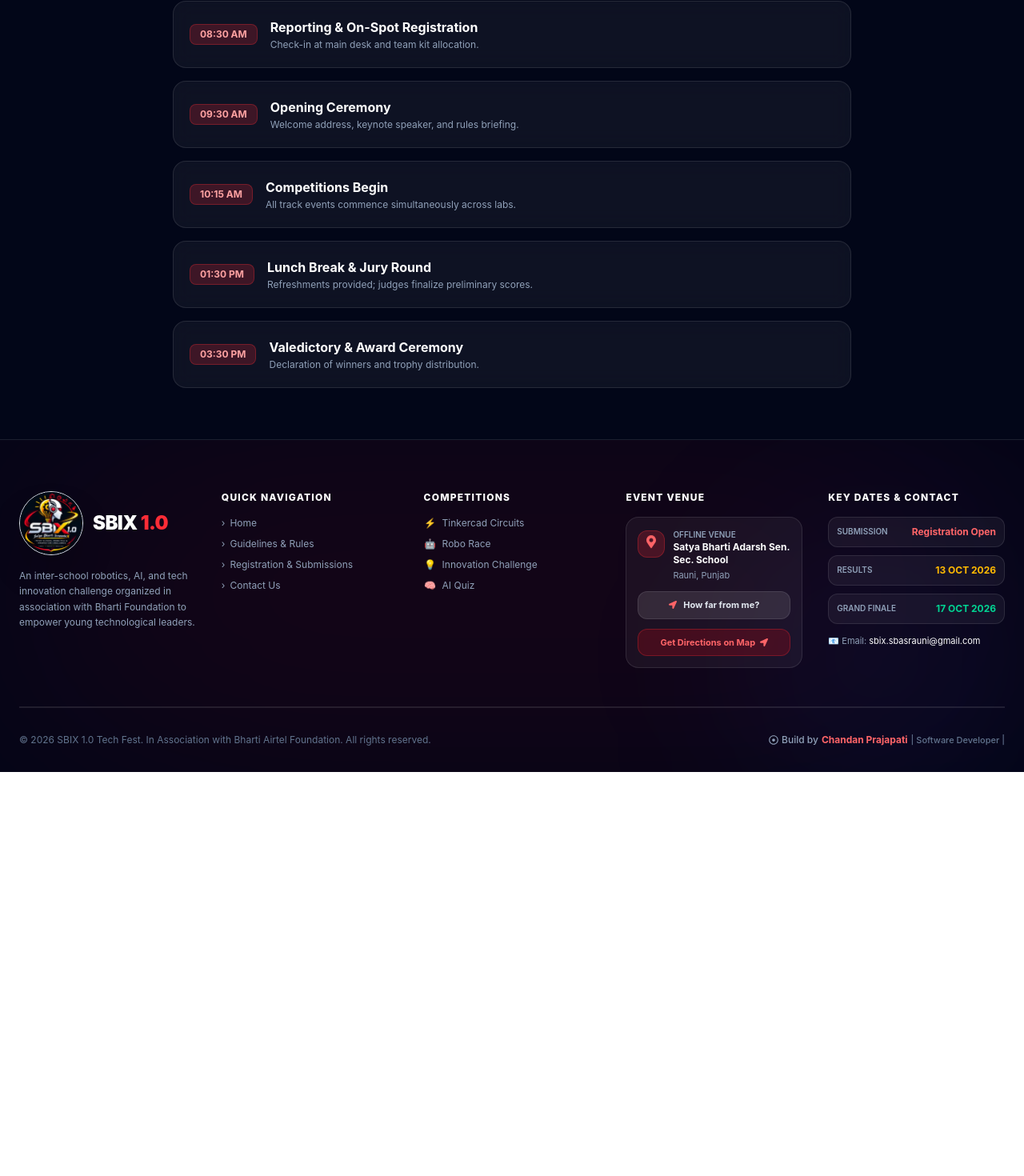
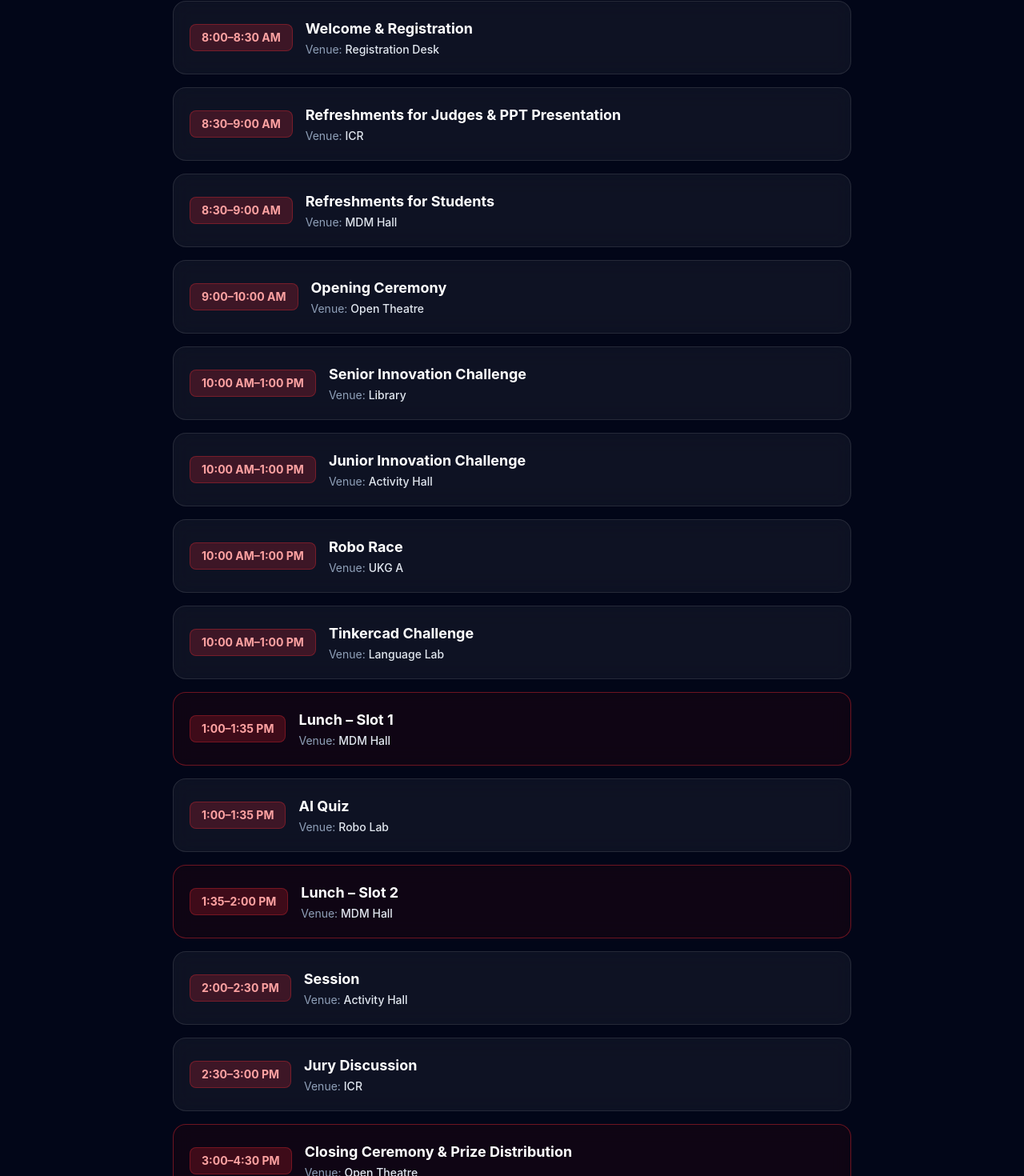
Before and after one commit to Cdansoftware/sbix, a React (Vite) app: page /home in a window 1280 px wide. Shown: the part 4714-6184 px from the top of the page at 80% size. Before the commit the page ends 5679 px from the top, so only its background shows below. Built offline with nearby package versions, Linux system fonts and the light colour scheme.

Commit message:
added_chief_gest_page

```diff
--- a/src/pages/Jury.jsx
+++ b/src/pages/Jury.jsx
@@ -3,6 +3,7 @@ import Akshita from "../assets/Akshita.jpeg";
 import Sanchit from "../assets/Sanchit.jpeg";
 import Hard from "../assets/Harsh.jpeg";
 import Vrun from "../assets/Vrun.png";
+import Depak from "../assets/Depak.jpeg";
 import { FaGavel } from "react-icons/fa";
 
 const juryMembers = [
@@ -70,12 +71,110 @@ const juryData = [
 ];
 
 const JuryCards = () => {
+  const ChiefGuestsData = [
+    {
+      name: "Deepak Garg",
+      title: "Chief Guest",
+      designation: "CEO of Innow8",
+      organization: "Innow8",
+      image: Depak, // Replace with actual image URL
+      bio: "Leading pioneer in emerging technologies, AI research, and fostering grassroots student innovation across national platforms.",
+    },
+    {
+      name: "Varun Batra",
+      title: "Chief Guest",
+      designation: "Manager of Makerspace At Plaksha University",
+      organization: "Global Robotics & Automation Ltd.",
+      image: Vrun, // Replace with actual image URL
+      bio: "Accomplished technologist and mentor dedicated to mentoring young minds in robotics, embedded systems, and automated design.",
+    },
+  ];
+
   return (
-    <section className="bg-slate-50 px-4 py-16 mb-5 overflow-hidden">
-      <div className="mx-auto w-full max-w-6xl">
+    <section className="bg-none px-4 mb-5 overflow-hidden">
+      <div className="mx-auto w-full">
+        <section className="relative min-h-screen overflow-hidden bg-gradient-to-br from-slate-950 via-neutral-900 to-slate-950 text-white flex flex-col justify-center items-center px-4 py-12 sm:p-10 mb-4 rounded-2xl">
+          {/* Background decorative glows */}
+          <div className="pointer-events-none absolute -top-32 -left-32 w-96 h-96 rounded-full bg-red-600/20 blur-3xl" />
+          <div className="pointer-events-none absolute -bottom-32 -right-32 w-96 h-96 rounded-full bg-red-500/20 blur-3xl" />
+          <div className="pointer-events-none absolute inset-0 opacity-[0.04] [background-image:radial-gradient(#fff_1px,transparent_1px)] [background-size:24px_24px]" />
+
+          <div className="relative w-full max-w-6xl mx-auto">
+            {/* Header Section */}
+            <div className="text-center mb-14 sm:mb-20">
+              <h1 className="text-3xl sm:text-6xl font-black tracking-wide mb-3 bg-gradient-to-r from-white via-slate-200 to-slate-400 bg-clip-text text-transparent">
+                SBIX 1.0{" "}
+                <span className="bg-gradient-to-r from-red-500 to-rose-400 bg-clip-text text-transparent">
+                  InnovateX
+                </span>
+              </h1>
+
+              <div className="flex items-center justify-center gap-3 mb-6">
+                <span className="h-px w-10 sm:w-20 bg-gradient-to-r from-transparent to-red-500" />
+                <p className="text-red-400 font-semibold tracking-[0.3em] uppercase text-xs sm:text-sm">
+                  Satya Bharti InnovateX
+                </p>
+                <span className="h-px w-10 sm:w-20 bg-gradient-to-l from-transparent to-red-500" />
+              </div>
+
+              <div className="relative inline-block overflow-hidden bg-gradient-to-r from-red-600 to-rose-500 text-white font-bold text-xs sm:text-sm px-7 py-2 rounded-full uppercase tracking-widest shadow-lg shadow-red-900/40 ring-1 ring-white/20">
+                <span className="relative z-10">
+                  Distinguished Chief Guests
+                </span>
+                <span className="absolute inset-0 -translate-x-full animate-[shimmer_2.5s_infinite] bg-gradient-to-r from-transparent via-white/30 to-transparent" />
+              </div>
+            </div>
+
+            {/* Guests Grid */}
+            <div className="flex flex-col md:flex-row justify-center items-center gap-10 md:gap-16">
+              {ChiefGuestsData.map((guest, idx) => (
+                <div
+                  key={idx}
+                  data-aos="fade-up"
+                  data-aos-delay={idx * 200}
+                  className="group relative w-full max-w-xs flex flex-col items-center text-center rounded-3xl border border-white/10 bg-white/5 backdrop-blur-md px-6 pt-8 pb-7 shadow-2xl transition-all duration-500 hover:-translate-y-2 hover:border-red-500/50 hover:bg-white/10"
+                >
+                  {/* Glow behind image */}
+                  <div className="absolute top-6 left-1/2 -translate-x-1/2 w-52 h-52 rounded-3xl bg-red-600/30 blur-2xl opacity-0 group-hover:opacity-100 transition-opacity duration-500" />
+
+                  {/* Image with gradient ring */}
+                  <div className="relative mb-6 p-[3px] rounded-3xl bg-gradient-to-br from-red-500 via-rose-400 to-red-700 shadow-xl shadow-red-950/60">
+                    <div className="w-44 h-44 sm:w-52 sm:h-52 rounded-[1.4rem] overflow-hidden bg-neutral-900">
+                      <img
+                        src={guest.image}
+                        alt={guest.name}
+                        loading="lazy"
+                        className="w-full h-full object-cover transition-transform duration-700 group-hover:scale-110"
+                      />
+                    </div>
+                  </div>
+
+                  {/* Details */}
+                  <h3 className="relative text-xl sm:text-2xl font-bold text-white tracking-tight mb-2 transition-colors group-hover:text-red-100">
+                    {guest.name}
+                  </h3>
+                  <span className="relative block h-0.5 w-10 bg-red-500 rounded-full mb-3 transition-all duration-500 group-hover:w-20" />
+                  <p className="relative text-red-400 font-medium text-sm sm:text-base tracking-wider uppercase">
+                    {guest.designation}
+                  </p>
+                </div>
+              ))}
+            </div>
+
+            {/* Footer Note */}
+            <div className="text-center text-slate-400 text-xs sm:text-sm mt-14 pt-6 border-t border-white/10">
+              We are honored to welcome our esteemed guests to{" "}
+              <span className="text-red-400 font-medium">
+                SBIX 1.0 — Satya Bharti InnovateX
+              </span>
+              .
+            </div>
+          </div>
+        </section>
+
         {/* Section Header */}
         <div data-aos="fade-down" data-aos-duration="800">
-          <h2 className="mb-2 text-center text-3xl font-bold text-slate-800">
+          <h2 className="mb-2 text-center text-3xl font-bold text-red-600">
             Our Jury Members
           </h2>
           <p className="mb-12 text-center text-slate-500">
@@ -129,7 +228,7 @@ const JuryCards = () => {
             <span className="text-xs font-bold uppercase tracking-widest text-red-600 bg-red-500/10 px-3 py-1 rounded-full border border-red-500/20">
               Evaluation Panel
             </span>
-            <h2 className="text-2xl font-black text-slate-900 mt-2">
+            <h2 className="text-2xl font-black text-slate-600 mt-2">
               Official Jury Tracks & Members
             </h2>
           </div>
--- a/src/pages/Overview.jsx
+++ b/src/pages/Overview.jsx
@@ -2,10 +2,14 @@ import { useEffect } from "react";
 import { useNavigate } from "react-router-dom";
 import AOS from "aos";
 import "aos/dist/aos.css";
-import { stats, Allcompetitions, flipAnimations, EventSchedule } from "./siteData";
+import {
+  stats,
+  Allcompetitions,
+  flipAnimations,
+  EventSchedule,
+} from "./siteData";
 
 const EventOverview = () => {
-
   const navigate = useNavigate();
 
   useEffect(() => {
@@ -191,26 +195,42 @@ const EventOverview = () => {
         </div>
 
         <div className="space-y-4">
+          {/* Schedule Cards */}
           {EventSchedule?.map((item, idx) => (
             <div
               key={idx}
               data-aos="fade-up"
-              data-aos-delay={idx * 100}
-              className="p-5 rounded-2xl bg-white/5 border border-white/10 backdrop-blur-md flex flex-col sm:flex-row sm:items-center justify-between gap-4 hover:border-red-500/40 transition-colors"
+              data-aos-delay={idx * 50}
+              className={`p-5 rounded-2xl backdrop-blur-md flex flex-col sm:flex-row sm:items-center justify-between gap-4 transition-colors border ${
+                item.type === "highlight"
+                  ? "bg-red-950/20 border-red-500/40 hover:border-red-500/70"
+                  : "bg-white/5 border-white/10 hover:border-red-500/40"
+              }`}
             >
-              <div className="flex items-center gap-4">
-                <span className="px-3 py-1 bg-red-500/20 text-red-300 text-xs font-bold rounded-lg border border-red-500/30 shrink-0">
-                  {item.time}
+              <div className="flex items-start sm:items-center gap-4">
+                <span className="px-3.5 py-1.5 bg-red-500/20 text-red-300 text-xs sm:text-sm font-bold rounded-lg border border-red-500/30 shrink-0">
+                  {item.timing}
                 </span>
                 <div>
-                  <h4 className="font-bold text-white text-base">
-                    {item.event}
+                  <h4 className="font-bold text-white text-base sm:text-lg">
+                    {item.activity}
                   </h4>
-                  <p className="text-slate-400 text-xs mt-0.5">{item.desc}</p>
+                  <p className="text-slate-400 text-xs sm:text-sm mt-0.5">
+                    Venue:{" "}
+                    <span className="text-slate-200 font-medium">
+                      {item.venue}
+                    </span>
+                  </p>
                 </div>
               </div>
             </div>
           ))}
+
+          {/* Footer Note */}
+          <div className="text-center text-slate-400 text-xs sm:text-sm pt-4">
+            Note: Activities listed with the same timing may run simultaneously
+            in their respective venues.
+          </div>
         </div>
       </section>
     </div>
--- a/src/pages/siteData.js
+++ b/src/pages/siteData.js
@@ -5,6 +5,163 @@ import aiquizImg from "../assets/ai-quiz.png";
 import roboraceImg from "../assets/robo-race.png";
 import PPT from "../assets/SBIXidea.pdf";
 import { Award, BookOpen, Bot, Cpu, Sparkles } from "lucide-react";
+import Jasmen from "../assets/jasmeen.png";
+import Akshita from "../assets/Akshita.jpeg";
+import Sanchit from "../assets/Sanchit.jpeg";
+import Hard from "../assets/Harsh.jpeg";
+import Vrun from "../assets/Vrun.png";
+import { FaGavel } from "react-icons/fa";
+
+const juryMembers = [
+  {
+    id: 1,
+    name: "Jasmeen Gill",
+    role: "Professor || Associate Head (CSE) at RIMT University",
+    image: Jasmen,
+  },
+  {
+    id: 2,
+    name: "Varun Batra",
+    role: "Manager of Makerspace At Plaksha University",
+    image: Vrun,
+  },
+  {
+    id: 3,
+    name: "Sanchit Gupta",
+    role: "Founder of Agriguru Techbologies",
+    image: Sanchit,
+  },
+  {
+    id: 4,
+    name: "Harsh Mishra",
+    role: "AI/ML Engineer at Millipixels Interactive",
+    image: Hard,
+  },
+  {
+    id: 5,
+    name: "Akshita",
+    role: "Founder of Tinkerminds",
+    image: Akshita,
+  },
+];
+
+const juryData = [
+  {
+    category: "TinkerCAD",
+    badgeColor: "bg-red-600 border-red-500",
+    lightBg: "bg-red-500/10 border-red-500/20",
+    textColor: "text-red-500",
+    jury: ["Akshita", "Harsh Mishra"],
+  },
+  {
+    category: "Robo-Race",
+    badgeColor: "bg-amber-600 border-amber-500",
+    lightBg: "bg-amber-500/10 border-amber-500/20",
+    textColor: "text-amber-500",
+    jury: ["Varun Batra"],
+  },
+  {
+    category: "Senior Innovation",
+    badgeColor: "bg-blue-600 border-blue-500",
+    lightBg: "bg-blue-500/10 border-blue-500/20",
+    textColor: "text-blue-500",
+    jury: ["Jasmeen Gill"],
+  },
+  {
+    category: "Junior Innovation",
+    badgeColor: "bg-emerald-600 border-emerald-500",
+    lightBg: "bg-emerald-500/10 border-emerald-500/20",
+    textColor: "text-emerald-500",
+    jury: ["Sanchit Gupta"],
+  },
+];
+
+export const EventSchedule = [
+  {
+    timing: "8:00–8:30 AM",
+    activity: "Welcome & Registration",
+    venue: "Registration Desk",
+    type: "normal",
+  },
+  {
+    timing: "8:30–9:00 AM",
+    activity: "Refreshments for Judges & PPT Presentation",
+    venue: "ICR",
+    type: "normal",
+  },
+  {
+    timing: "8:30–9:00 AM",
+    activity: "Refreshments for Students",
+    venue: "MDM Hall",
+    type: "normal",
+  },
+  {
+    timing: "9:00–10:00 AM",
+    activity: "Opening Ceremony",
+    venue: "Open Theatre",
+    type: "normal",
+  },
+  {
+    timing: "10:00 AM–1:00 PM",
+    activity: "Senior Innovation Challenge",
+    venue: "Library",
+    type: "normal",
+  },
+  {
+    timing: "10:00 AM–1:00 PM",
+    activity: "Junior Innovation Challenge",
+    venue: "Activity Hall",
+    type: "normal",
+  },
+  {
+    timing: "10:00 AM–1:00 PM",
+    activity: "Robo Race",
+    venue: "UKG A",
+    type: "normal",
+  },
+  {
+    timing: "10:00 AM–1:00 PM",
+    activity: "Tinkercad Challenge",
+    venue: "Language Lab",
+    type: "normal",
+  },
+  {
+    timing: "1:00–1:35 PM",
+    activity: "Lunch – Slot 1",
+    venue: "MDM Hall",
+    type: "highlight",
+  },
+  {
+    timing: "1:00–1:35 PM",
+    activity: "AI Quiz",
+    venue: "Robo Lab",
+    type: "normal",
+  },
+  {
+    timing: "1:35–2:00 PM",
+    activity: "Lunch – Slot 2",
+    venue: "MDM Hall",
+    type: "highlight",
+  },
+  {
+    timing: "2:00–2:30 PM",
+    activity: "Session",
+    venue: "Activity Hall",
+    type: "normal",
+  },
+  {
+    timing: "2:30–3:00 PM",
+    activity: "Jury Discussion",
+    venue: "ICR",
+    type: "normal",
+  },
+  {
+    timing: "3:00–4:30 PM",
+    activity: "Closing Ceremony & Prize Distribution",
+    venue: "Open Theatre",
+    type: "highlight",
+  },
+];
 
 export const ideathonData = [
   {
@@ -524,33 +681,33 @@ export const ResultData = {
   ],
 };
 
-export const EventSchedule = [
-  {
-    time: "08:30 AM",
-    event: "Reporting & On-Spot Registration",
-    desc: "Check-in at main desk and team kit allocation.",
-  },
-  {
-    time: "09:30 AM",
-    event: "Opening Ceremony",
-    desc: "Welcome address, keynote speaker, and rules briefing.",
-  },
-  {
-    time: "10:15 AM",
-    event: "Competitions Begin",
-    desc: "All track events commence simultaneously across labs.",
-  },
-  {
-    time: "01:30 PM",
-    event: "Lunch Break & Jury Round",
-    desc: "Refreshments provided; judges finalize preliminary scores.",
-  },
-  {
-    time: "03:30 PM",
-    event: "Valedictory & Award Ceremony",
-    desc: "Declaration of winners and trophy distribution.",
-  },
-];
+// export const EventSchedule = [
+//   {
+//     time: "08:30 AM",
+//     event: "Reporting & On-Spot Registration",
+//     desc: "Check-in at main desk and team kit allocation.",
+//   },
+//   {
+//     time: "09:30 AM",
+//     event: "Opening Ceremony",
+//     desc: "Welcome address, keynote speaker, and rules briefing.",
+//   },
+//   {
+//     time: "10:15 AM",
+//     event: "Competitions Begin",
+//     desc: "All track events commence simultaneously across labs.",
+//   },
+//   {
+//     time: "01:30 PM",
+//     event: "Lunch Break & Jury Round",
+//     desc: "Refreshments provided; judges finalize preliminary scores.",
+//   },
+//   {
+//     time: "03:30 PM",
+//     event: "Valedictory & Award Ceremony",
+//     desc: "Declaration of winners and trophy distribution.",
+//   },
+// ];
 
 // Categories list matching with your data keys or categories
 export const categories = [
@@ -801,7 +958,7 @@ export const allParticipants = {
     },
     {
       id: 7,
-      schoolName: "Satya Bharti Adarsh Sen. Sec. School, Behlolpur",
+      schoolName: "Satya Bharti Elementary, Behlolpur",
       mentorName: "Kanchan Sapra",
       members: ["Navpreet Kaur", "Radhika Kalra"],
       teamCode: "SBIX-BHL-AQ-12"
```
Also changed, not shown: src/assets/Depak.jpeg (added).
